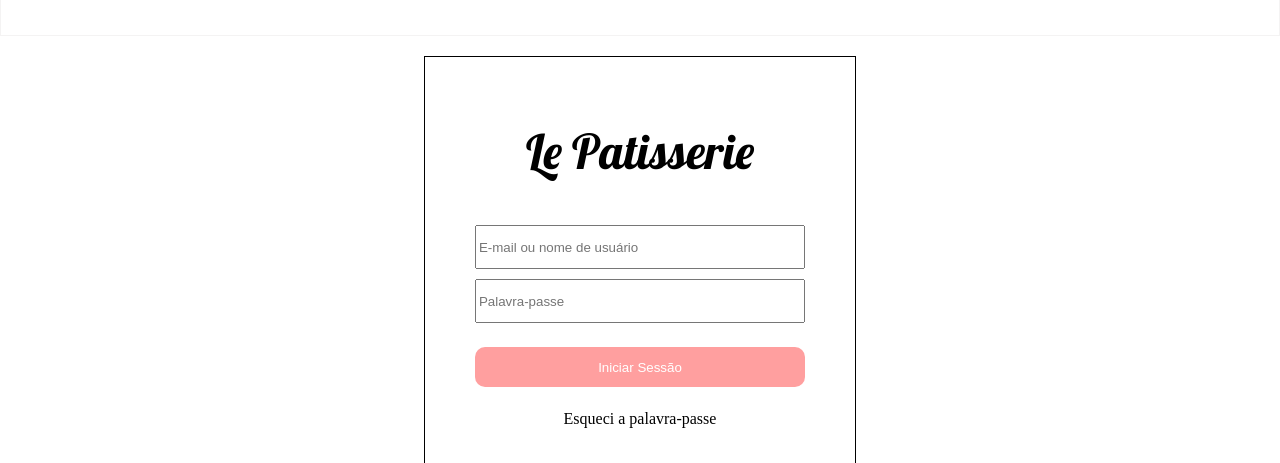
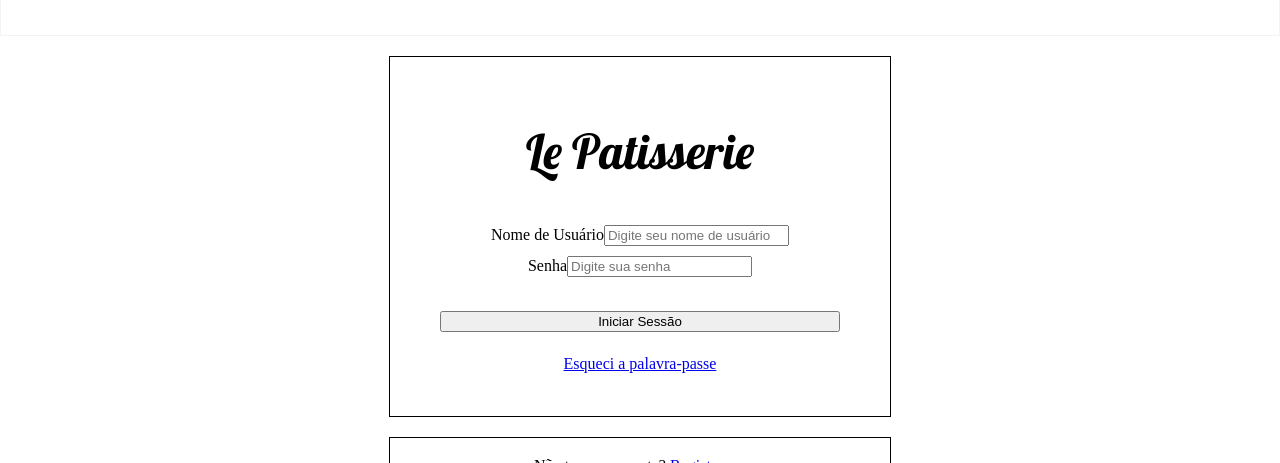
Before and after one commit to jose12345640/la-patisserie-v2, a React (Create React App) app: page /login in a window 1280 px wide. Shown: the part 337-800 px from the top of the page. Built offline with nearby package versions, Linux system fonts and the light colour scheme; a web font is replaced by a local one.

Commit message:
add login flow

```diff
--- a/src/pages/login/login.js
+++ b/src/pages/login/login.js
@@ -1,27 +1,75 @@
+import React, { useState } from "react";
+import axios from "axios";
 import "./login.scss"
 
 function Login() {
-    return (
-        <section className="login">
-            <div className="container-form">
-                <p className="logo">
-                    Le Patisserie
-                </p>
-                <form className="forms-inputs">
-                    <input className="forms-inputs__input" placeholder="E-mail ou nome de usuário"/>
-                    <input className="forms-inputs__input" placeholder="Palavra-passe"/>
-                </form>
-                <div className="links">
-                    <button className="links__button" type="submit">Iniciar Sessão</button>
-                    <a className="links__link-primary" href="#">Esqueci a palavra-passe</a>
-                </div>
-            </div>
+  const [username, setUsername] = useState("");
+  const [password, setPassword] = useState("");
+  const [error, setError] = useState("");
 
-            <div className="container-links">
-                <p>Não tem uma conta <a className="container-links__link-primary" href="#">Registre-se</a>.</p>
-            </div>
-        </section>
-    )
+  const handleSubmit = async (e) => {
+    e.preventDefault();
+    try {
+      const response = await axios.post("http://localhost:8080/authorization-service/auth/token", {
+        username,
+        password,
+      });
+
+
+      const { token } = response.data;
+      console.log("Token recebido:", token);
+
+      // Salvar o token no localStorage ou outra solução de armazenamento
+      localStorage.setItem("authToken", token);
+
+      alert("Login bem-sucedido!");
+    } catch (err) {
+      console.error("Erro ao fazer login:", err);
+      setError("Credenciais inválidas ou erro no servidor");
+    }
+  };
+
+  return (
+    <section className="login">
+      <div className="container-form">
+        <p className="logo">Le Patisserie</p>
+        <form className="forms-inputs" onSubmit={handleSubmit}>
+          <div>
+            <label htmlFor="username">Nome de Usuário</label>
+            <input
+              type="text"
+              id="username"
+              value={username}
+              onChange={(e) => setUsername(e.target.value)}
+              placeholder="Digite seu nome de usuário"
+              required
+            />
+          </div>
+          <div>
+            <label htmlFor="password">Senha</label>
+            <input
+              type="password"
+              id="password"
+              value={password}
+              onChange={(e) => setPassword(e.target.value)}
+              placeholder="Digite sua senha"
+              required
+            />
+          </div>
+          {error && <p className="error">{error}</p>}
+          <div className="links">
+            <button type="submit">Iniciar Sessão</button>
+            <a href="#">Esqueci a palavra-passe</a>
+          </div>
+        </form>
+      </div>
+      <div className="container-links">
+        <p>
+          Não tem uma conta? <a href="#">Registre-se</a>.
+        </p>
+      </div>
+    </section>
+  );
 }
 
-export default Login
+export default Login;
```
